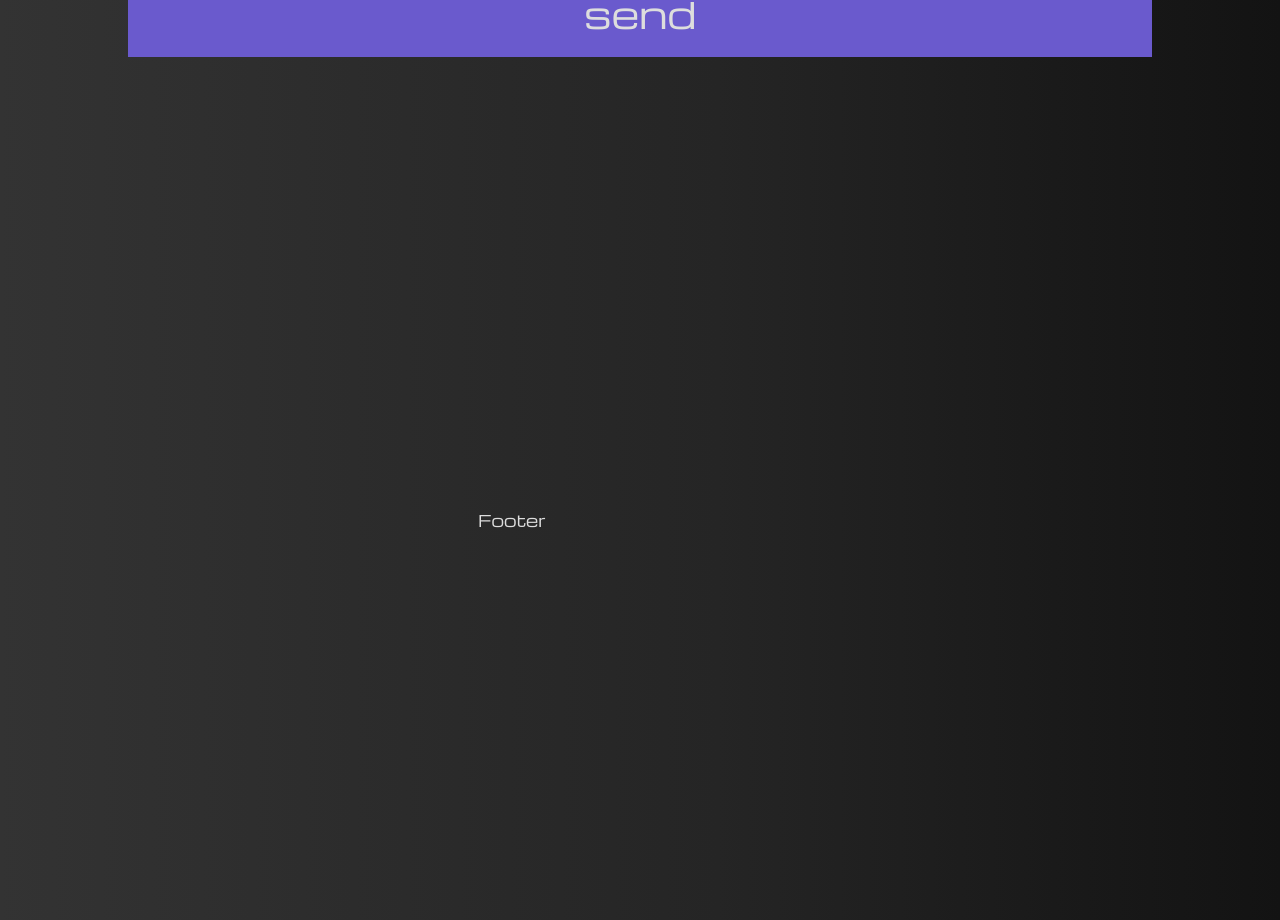
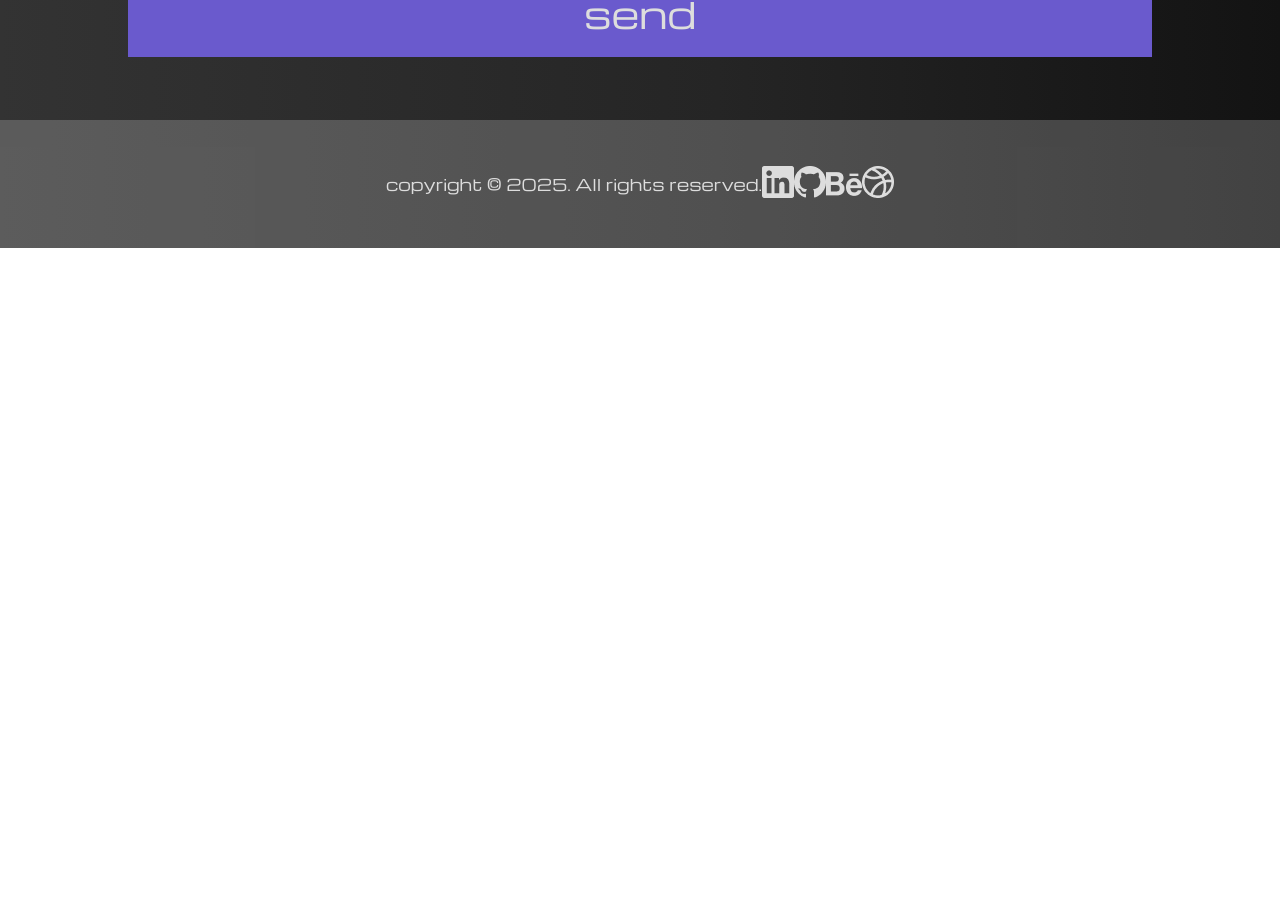
Before and after one commit to johnsonbhaskaran/Portfolio, a React (Vite) app: page / in a window 1280 px wide. Shown: the part 4680-5600 px from the top of the page. After the commit the page ends 4928 px from the top, so only its background shows below. Built offline with nearby package versions, Linux system fonts and the light colour scheme.

Commit message:
Done: Footer completed

```diff
--- a/src/sections/Footer.jsx
+++ b/src/sections/Footer.jsx
@@ -1,4 +1,36 @@
+import LinkedInDark from "./../assets/social/LinkedIn-dark.png";
+import LinkedInLight from "./../assets/social/LinkedIn-light.png";
+import GitHubDark from "./../assets/social/GitHub-dark.png";
+import GitHubLight from "./../assets/social/GitHub-light.png";
+import BehanceDark from "./../assets/social/Behance-dark.png";
+import BehanceLight from "./../assets/social/Behance-light.png";
+import DribbbleDark from "./../assets/social/Dribbble-dark.png";
+import DribbbleLight from "./../assets/social/Dribbble-light.png";
+import { useTheme } from "../themeContext";
+
 const Footer = () => {
-  return <div className='flex flex-col justify-center items-center max-w-5xl h-screen'>Footer</div>;
+  const { theme } = useTheme();
+
+  return (
+    <div className='flex justify-around items-center bg-white/20 h-32'>
+      <div className='flex justify-between items-center max-w-5xl'>
+        <p>copyright © 2025. All rights reserved.</p>
+        <div className='flex'>
+          <a>
+            <img src={`${theme === "light" ? LinkedInDark : LinkedInLight}`} alt='' />
+          </a>
+          <a>
+            <img src={`${theme === "light" ? GitHubDark : GitHubLight}`} alt='' />
+          </a>
+          <a>
+            <img src={`${theme === "light" ? BehanceDark : BehanceLight}`} alt='' />
+          </a>
+          <a>
+            <img src={`${theme === "light" ? DribbbleDark : DribbbleLight}`} alt='' />
+          </a>
+        </div>
+      </div>
+    </div>
+  );
 };
 export default Footer;
```
